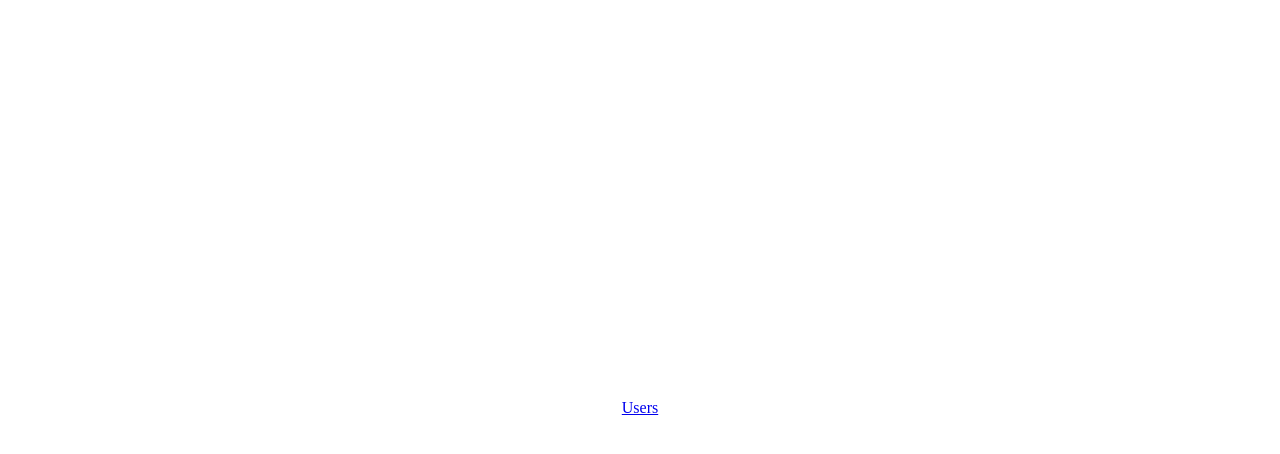
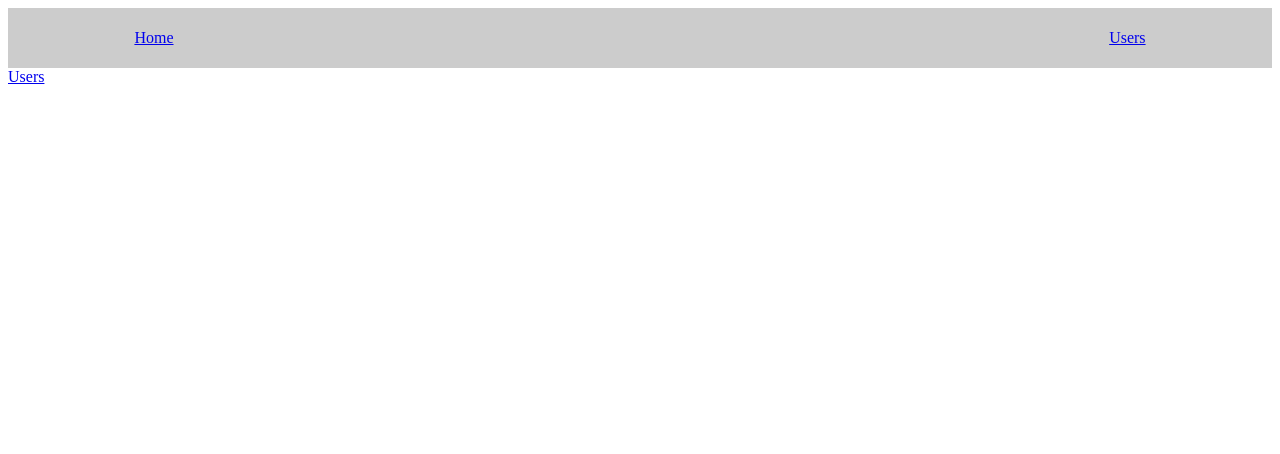
Before and after one commit to ridaFD/Nuxt-first-app, a Nuxt app: page / in a window 1280 px wide. Shown: the top 454 px of the page. Built offline with nearby package versions, Linux system fonts and the light colour scheme.

Commit message:
21. Working with "Normal" Components "layout:Header"

```diff
--- /dev/null
+++ b/components/Header.vue
@@ -0,0 +1,38 @@
+<template>
+  <header class="header">
+    <ul class="nav-item">
+      <li>
+        <nuxt-link to="/">Home</nuxt-link>
+      </li>
+      <li>
+        <nuxt-link to="/users">Users</nuxt-link>
+      </li>
+    </ul>
+  </header>
+</template>
+
+<script>
+export default {
+name: "Header"
+}
+</script>
+
+<style scoped>
+.header {
+  width: 100%;
+  height: 60px;
+  display: flex;
+  justify-content: center;
+  align-items: center;
+  background-color: #ccc;
+}
+.nav-item {
+  list-style: none;
+  padding: 0;
+  margin: 0;
+  display: flex;
+  justify-content: space-between;
+  align-items: center;
+  width: 80%;
+}
+</style>
--- a/components/Logo.vue
+++ /dev/null
@@ -1,29 +0,0 @@
-<template>
-  <svg class="NuxtLogo" width="245" height="180" viewBox="0 0 452 342" xmlns="http://www.w3.org/2000/svg">
-    <path
-      d="M139 330l-1-2c-2-4-2-8-1-13H29L189 31l67 121 22-16-67-121c-1-2-9-14-22-14-6 0-15 2-22 15L5 303c-1 3-8 16-2 27 4 6 10 12 24 12h136c-14 0-21-6-24-12z"
-      fill="#00C58E"
-    />
-    <path
-      d="M447 304L317 70c-2-2-9-15-22-15-6 0-15 3-22 15l-17 28v54l39-67 129 230h-49a23 23 0 0 1-2 14l-1 1c-6 11-21 12-23 12h76c3 0 17-1 24-12 3-5 5-14-2-26z"
-      fill="#108775"
-    />
-    <path
-      d="M376 330v-1l1-2c1-4 2-8 1-12l-4-12-102-178-15-27h-1l-15 27-102 178-4 12a24 24 0 0 0 2 15c4 6 10 12 24 12h190c3 0 18-1 25-12zM256 152l93 163H163l93-163z"
-      fill="#2F495E"
-    />
-  </svg>
-</template>
-
-<style>
-.NuxtLogo {
-  animation: 1s appear;
-  margin: auto;
-}
-
-@keyframes appear {
-  0% {
-    opacity: 0;
-  }
-}
-</style>
--- a/layouts/users.vue
+++ b/layouts/users.vue
@@ -1,15 +1,16 @@
 <template>
   <div>
-    <header>
-      USER SECTION
-    </header>
+    <Header />
     <Nuxt />
   </div>
 </template>
 
 <script>
+import Header from "@/components/Header";
+
 export default {
-name: "users"
+name: "users",
+  components: {Header}
 }
 </script>
 
--- a/pages/index.vue
+++ b/pages/index.vue
@@ -1,52 +1,19 @@
 <template>
   <section class="container">
+    <Header />
     <nuxt-link to="/users">Users</nuxt-link>
   </section>
 </template>
 
 <script lang="ts">
 import Vue from 'vue'
+import Header from "~/components/Header.vue";
 
-export default Vue.extend({})
+export default Vue.extend({
+  components: {Header}
+})
 </script>
 
 <style>
-.container {
-  margin: 0 auto;
-  min-height: 100vh;
-  display: flex;
-  justify-content: center;
-  align-items: center;
-  text-align: center;
-}
 
-.title {
-  font-family:
-    'Quicksand',
-    'Source Sans Pro',
-    -apple-system,
-    BlinkMacSystemFont,
-    'Segoe UI',
-    Roboto,
-    'Helvetica Neue',
-    Arial,
-    sans-serif;
-  display: block;
-  font-weight: 300;
-  font-size: 100px;
-  color: #35495e;
-  letter-spacing: 1px;
-}
-
-.subtitle {
-  font-weight: 300;
-  font-size: 42px;
-  color: #526488;
-  word-spacing: 5px;
-  padding-bottom: 15px;
-}
-
-.links {
-  padding-top: 15px;
-}
 </style>
--- a/pages/users.vue
+++ b/pages/users.vue
@@ -1,8 +1,8 @@
 <template>
   <div>
+    <nuxt-child />
     <input v-model="userId" type="text">
     <button @click="onLoadUser">Load User</button>
-    <nuxt-child />
   </div>
 </template>
 
--- a/pages/users/index.vue
+++ b/pages/users/index.vue
@@ -1,5 +1,7 @@
 <template>
-  <p>please enter an id and click the button</p>
+  <div>
+    <p>please enter an id and click the button</p>
+  </div>
 </template>
 
 <script>
```
